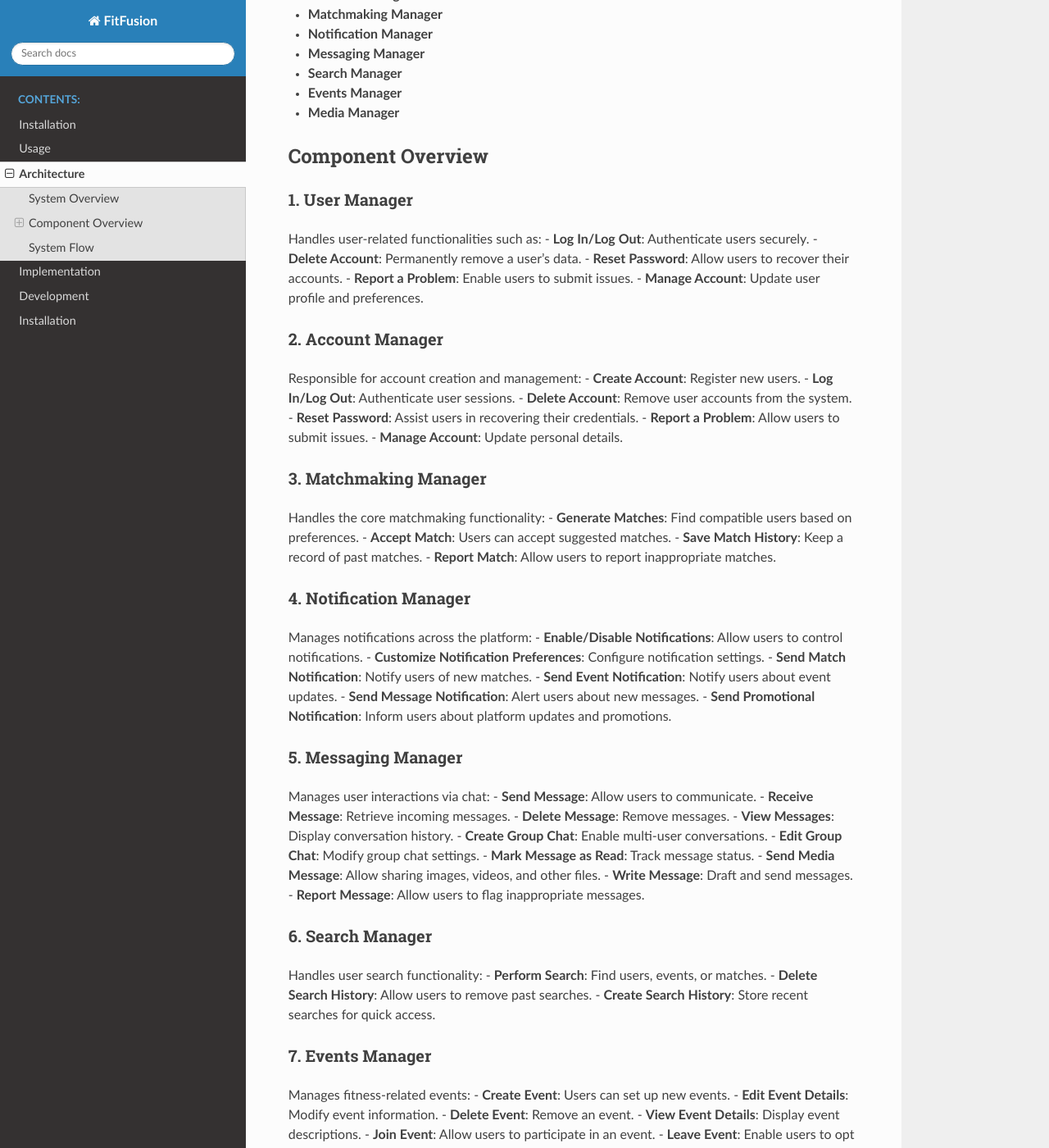
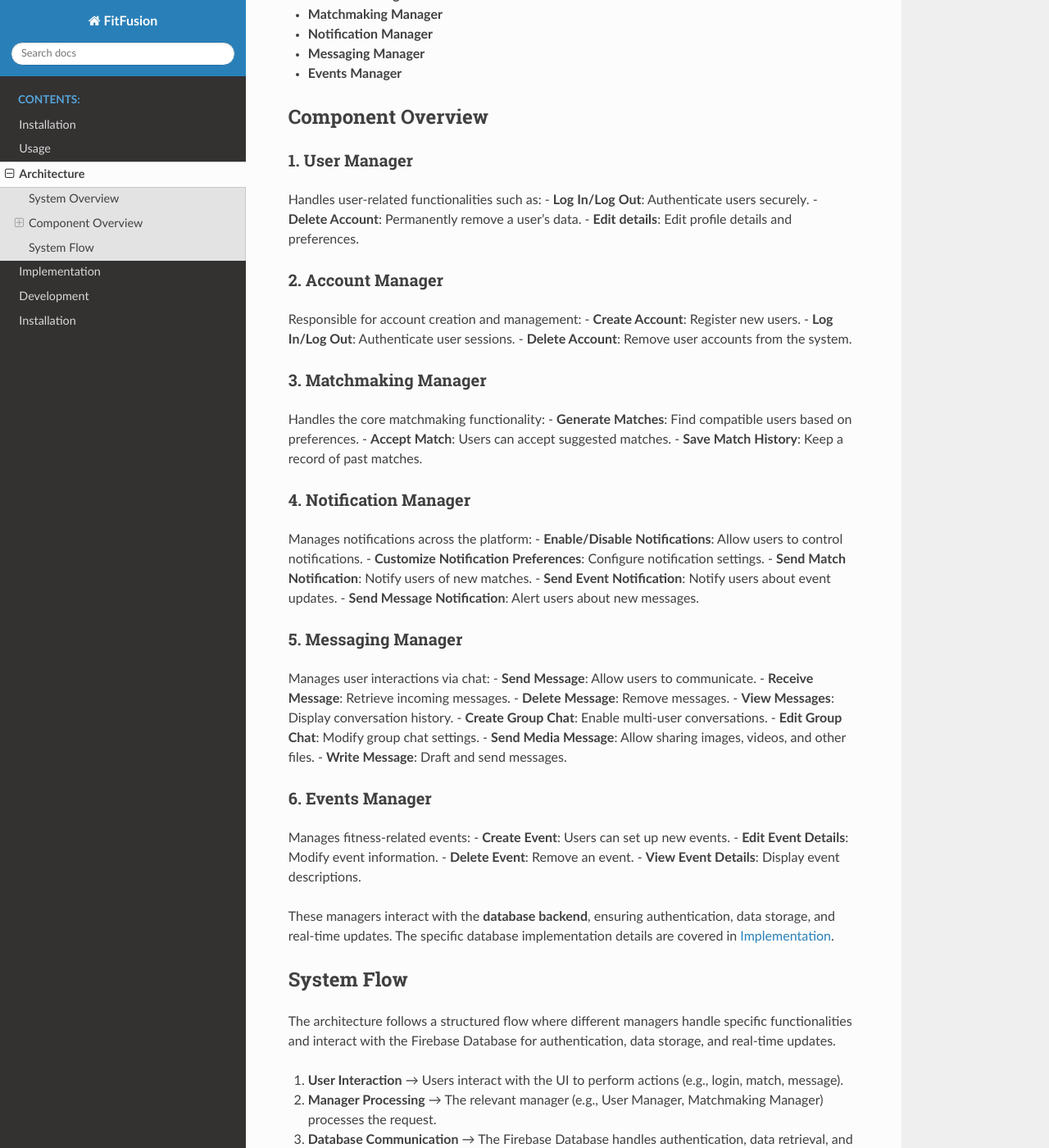
Before and after one commit to Group-5B/FitFusion-documentation, a Sphinx documentation site: the page built from docs/source/architecture.rst, in a window 1280 px wide and 1400 px high, scrolled down 402 px. Shown: the whole window at 82% size. Built offline with Sphinx 7.4.7 and the Read the Docs theme 3.1.0, drawn with Linux system fonts in a browser that asks for light colours; pages that are not in the unit, such as notebooks, are missing from menus; some of the changed text lies outside the part shown.

Commit message:
Architeture changes

```diff
--- a/docs/source/architecture.rst
+++ b/docs/source/architecture.rst
@@ -13,9 +13,7 @@ FitFusion follows a modular architecture where different system components handl
 - **Matchmaking Manager**
 - **Notification Manager**
 - **Messaging Manager**
-- **Search Manager**
 - **Events Manager**
-- **Media Manager**
 
 
 Component Overview
@@ -26,9 +24,7 @@ Component Overview
 Handles user-related functionalities such as:
 - **Log In/Log Out**: Authenticate users securely.
 - **Delete Account**: Permanently remove a user's data.
-- **Reset Password**: Allow users to recover their accounts.
-- **Report a Problem**: Enable users to submit issues.
-- **Manage Account**: Update user profile and preferences.
+- **Edit details**: Edit profile details and preferences.
 
 2. Account Manager
 ~~~~~~~~~~~~~~~~~~~
@@ -36,9 +32,6 @@ Responsible for account creation and management:
 - **Create Account**: Register new users.
 - **Log In/Log Out**: Authenticate user sessions.
 - **Delete Account**: Remove user accounts from the system.
-- **Reset Password**: Assist users in recovering their credentials.
-- **Report a Problem**: Allow users to submit issues.
-- **Manage Account**: Update personal details.
 
 3. Matchmaking Manager
 ~~~~~~~~~~~~~~~~~~~~~~~
@@ -46,7 +39,6 @@ Handles the core matchmaking functionality:
 - **Generate Matches**: Find compatible users based on preferences.
 - **Accept Match**: Users can accept suggested matches.
 - **Save Match History**: Keep a record of past matches.
-- **Report Match**: Allow users to report inappropriate matches.
 
 4. Notification Manager
 ~~~~~~~~~~~~~~~~~~~~~~~~
@@ -56,7 +48,6 @@ Manages notifications across the platform:
 - **Send Match Notification**: Notify users of new matches.
 - **Send Event Notification**: Notify users about event updates.
 - **Send Message Notification**: Alert users about new messages.
-- **Send Promotional Notification**: Inform users about platform updates and promotions.
 
 5. Messaging Manager
 ~~~~~~~~~~~~~~~~~~~~~
@@ -67,35 +58,16 @@ Manages user interactions via chat:
 - **View Messages**: Display conversation history.
 - **Create Group Chat**: Enable multi-user conversations.
 - **Edit Group Chat**: Modify group chat settings.
-- **Mark Message as Read**: Track message status.
 - **Send Media Message**: Allow sharing images, videos, and other files.
 - **Write Message**: Draft and send messages.
-- **Report Message**: Allow users to flag inappropriate messages.
 
-6. Search Manager
-~~~~~~~~~~~~~~~~~~
-Handles user search functionality:
-- **Perform Search**: Find users, events, or matches.
-- **Delete Search History**: Allow users to remove past searches.
-- **Create Search History**: Store recent searches for quick access.
-
-7. Events Manager
+6. Events Manager
 ~~~~~~~~~~~~~~~~~~
 Manages fitness-related events:
 - **Create Event**: Users can set up new events.
 - **Edit Event Details**: Modify event information.
 - **Delete Event**: Remove an event.
 - **View Event Details**: Display event descriptions.
-- **Join Event**: Allow users to participate in an event.
-- **Leave Event**: Enable users to opt out of an event.
-
-8. Media Manager
-~~~~~~~~~~~~~~~~~
-Handles all media-related operations:
-- **Load Media**: Retrieve stored images, videos, and other files.
-- **Share Media**: Allow users to send media within the app.
-- **Store Media**: Save uploaded files securely.
-- **Download Media**: Provide options for users to download content.
 
 These managers interact with the **database backend**, ensuring authentication, data storage, and real-time updates. The specific database implementation details are covered in :doc:`implementation`.
 
@@ -104,12 +76,6 @@ System Flow
 
 The architecture follows a structured flow where different managers handle specific functionalities and interact with the Firebase Database for authentication, data storage, and real-time updates.
 
-.. image:: _static/architecture_diagram.png
-   :alt: FitFusion System Architecture
-   :align: center
-   :width: 80%
-
-The key flow of operations:
 
 1. **User Interaction** → Users interact with the UI to perform actions (e.g., login, match, message).
 2. **Manager Processing** → The relevant manager (e.g., User Manager, Matchmaking Manager) processes the request.
```
